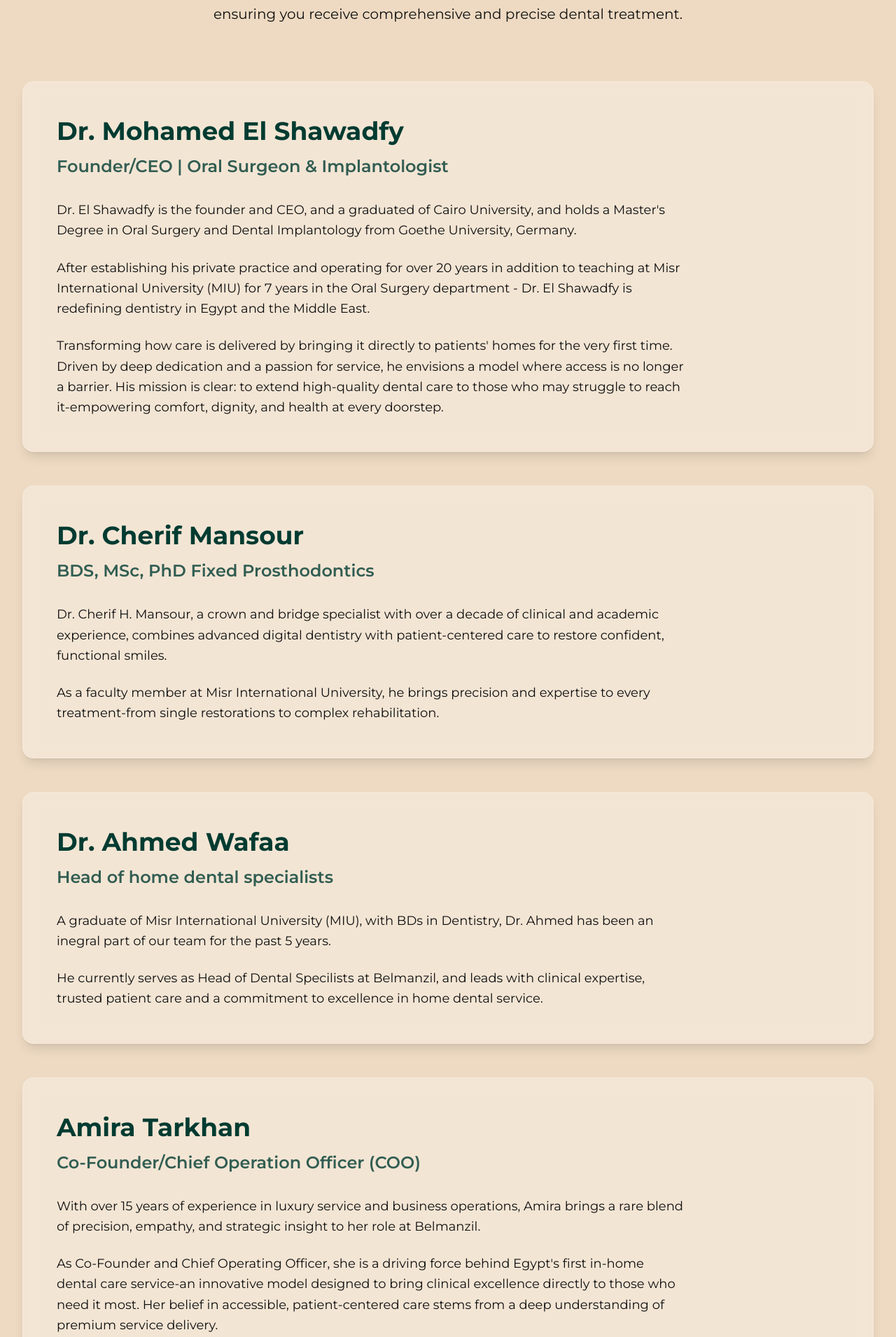
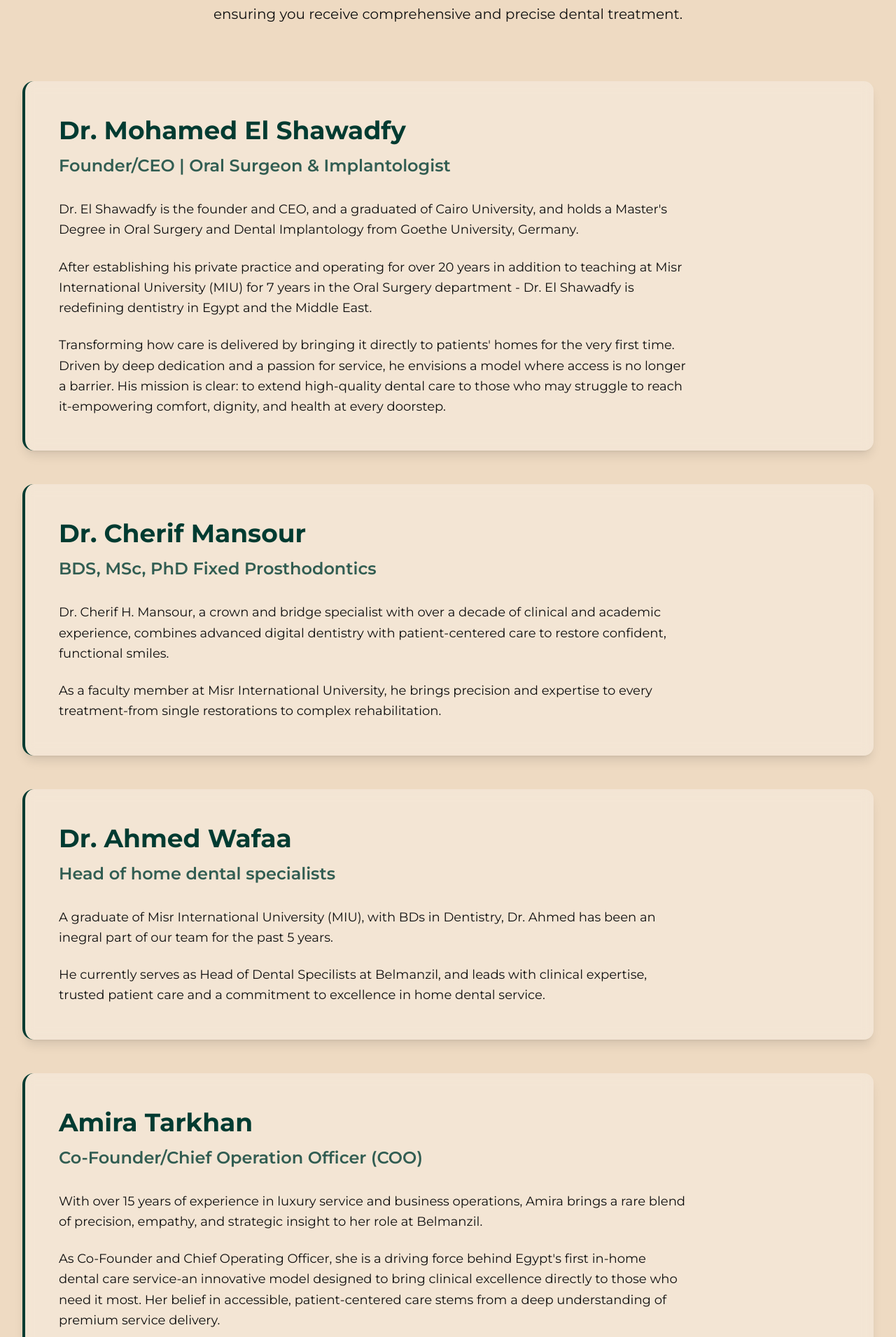
Before and after one commit to sanctor47/belmanzil_site_001, a Next.js app: page /team in a window 1280 px wide. Shown: the part 329-2240 px from the top of the page at 70% size. Built offline with nearby package versions, Linux system fonts and the light colour scheme.

Commit message:
feat: enhance team member profiles with improved layout and consistent styling

```diff
--- a/src/app/team/page.tsx
+++ b/src/app/team/page.tsx
@@ -16,7 +16,7 @@ export default function OurTeamPage() {
 
         {/* Dr. Mohamed El Shawadfy */}
         <div className="mb-12">
-          <div className="bg-white/30 backdrop-blur-sm rounded-2xl p-8 sm:p-10 lg:p-12 shadow-lg border border-white/20">
+          <div className="bg-white/30 backdrop-blur-sm rounded-2xl p-8 sm:p-10 lg:p-12 shadow-lg border-l-4 border-state-green pl-6 bg-white/30 p-6 rounded-r-xl ">
             <div className="max-w-4xl">
               <h2 className="text-3xl sm:text-4xl font-bold text-[#003b31] mb-3 leading-tight">
                 Dr. Mohamed El Shawadfy
@@ -41,7 +41,7 @@ export default function OurTeamPage() {
 
         {/* Dr. Cherif Mansour */}
         <div className="mb-12">
-          <div className="bg-white/30 backdrop-blur-sm rounded-2xl p-8 sm:p-10 lg:p-12 shadow-lg border border-white/20">
+          <div className="bg-white/30 backdrop-blur-sm rounded-2xl p-8 sm:p-10 lg:p-12 shadow-lg  border-l-4 border-state-green pl-6 bg-white/30 p-6 rounded-r-xl ">
             <div className="max-w-4xl">
               <h2 className="text-3xl sm:text-4xl font-bold text-[#003b31] mb-3 leading-tight">
                 Dr. Cherif Mansour
@@ -63,7 +63,7 @@ export default function OurTeamPage() {
 
         {/* Dr. Ahmed Wafaa */}
         <div className="mb-12">
-          <div className="bg-white/30 backdrop-blur-sm rounded-2xl p-8 sm:p-10 lg:p-12 shadow-lg border border-white/20">
+          <div className="bg-white/30 backdrop-blur-sm rounded-2xl p-8 sm:p-10 lg:p-12 shadow-lg  border-l-4 border-state-green pl-6 bg-white/30 p-6 rounded-r-xl ">
             <div className="max-w-4xl">
               <h2 className="text-3xl sm:text-4xl font-bold text-[#003b31] mb-3 leading-tight">
                 Dr. Ahmed Wafaa
@@ -85,7 +85,7 @@ export default function OurTeamPage() {
 
         {/* Amira Tarkhan */}
         <div>
-          <div className="bg-white/30 backdrop-blur-sm rounded-2xl p-8 sm:p-10 lg:p-12 shadow-lg border border-white/20">
+          <div className="bg-white/30 backdrop-blur-sm rounded-2xl p-8 sm:p-10 lg:p-12 shadow-lg  border-l-4 border-state-green pl-6 bg-white/30 p-6 rounded-r-xl ">
             <div className="max-w-4xl">
               <h2 className="text-3xl sm:text-4xl font-bold text-[#003b31] mb-3 leading-tight">
                 Amira Tarkhan
```
